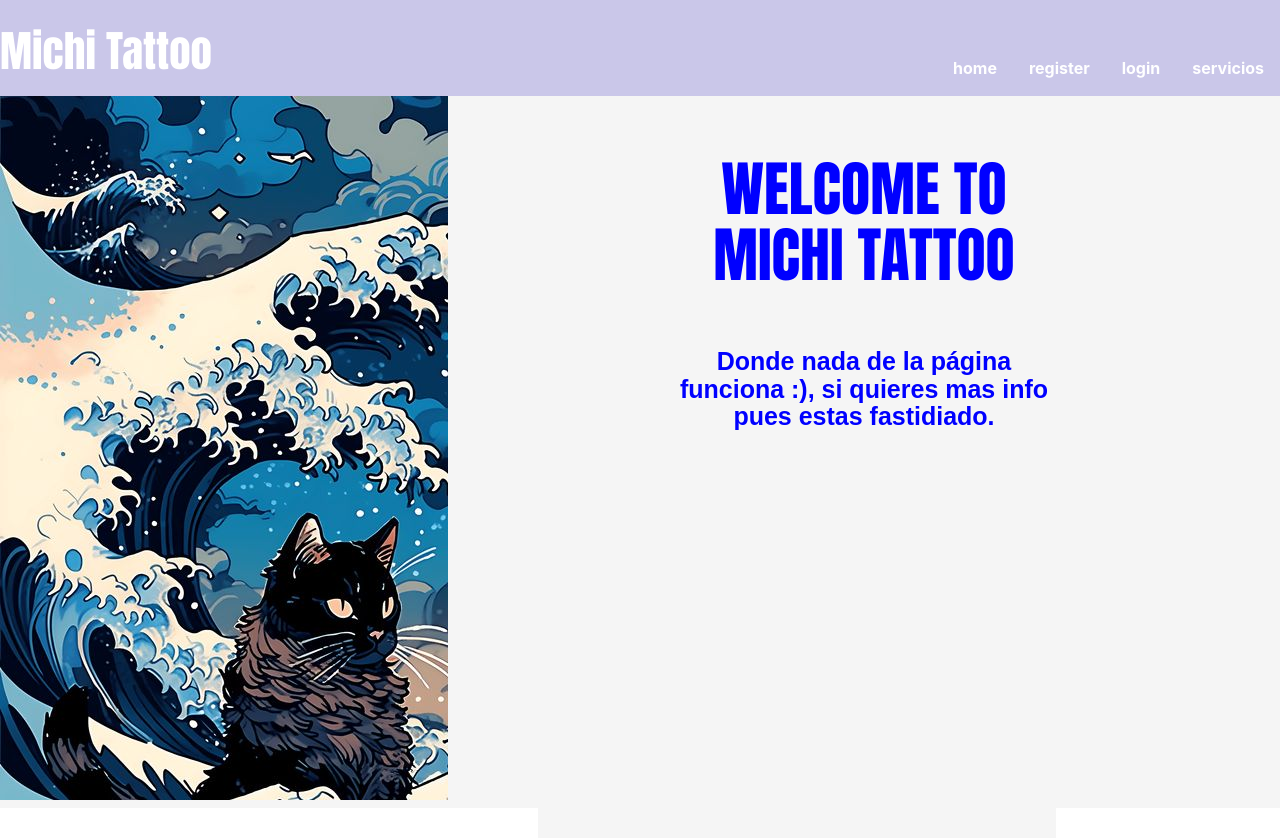
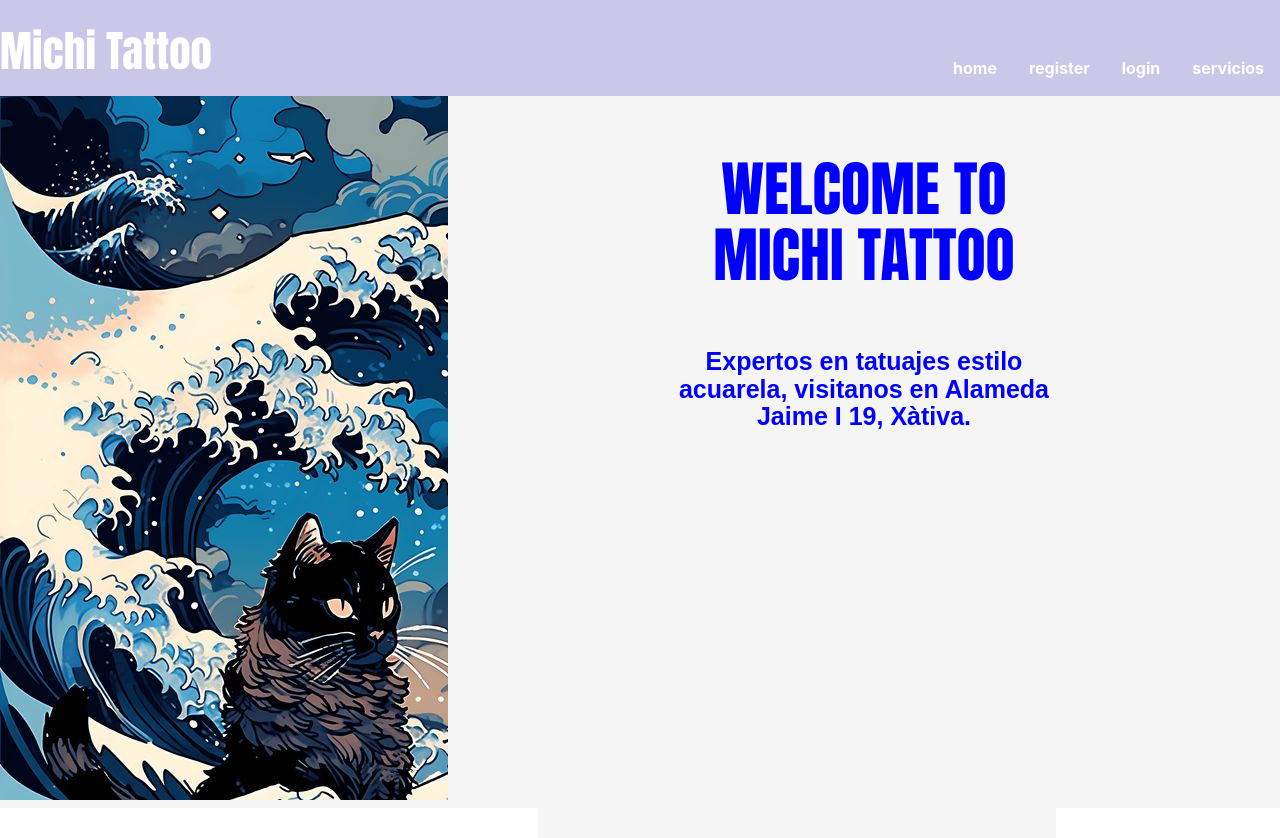
Before and after one commit to almela09/proyecto-1-REACT-, a React (Vite) app: page / in a window 1280 px wide. Shown: the top 838 px of the page. Built offline with nearby package versions, Linux system fonts and the light colour scheme; no server answers.

Commit message:
welcome changed

```diff
--- a/src/pages/Appointments/Appointments.jsx
+++ b/src/pages/Appointments/Appointments.jsx
@@ -134,7 +134,7 @@ export const Appointments = () => {
                   <div className="cardAppointments">
                     <div>{appointment.service.serviceName}</div>
                     <div>{formattedDate}</div>
-                    <div>borrar cita </div>
+                    <div>Borrar cita</div>
                   </div>
                 </div>
               );
--- a/src/pages/Home/Home.jsx
+++ b/src/pages/Home/Home.jsx
@@ -20,7 +20,7 @@ export const Home = () => {
               />
               <div className="containerDesign">
                 <Tipografia
-                  text="Donde nada de la página funciona :), si quieres mas info pues estas fastidiado."
+                  text="Expertos en tatuajes estilo acuarela, visitanos en Alameda Jaime I 19, Xàtiva."
                   fontSize="25px"
                   color="blue"
                   fontFamily="Arial"
```
